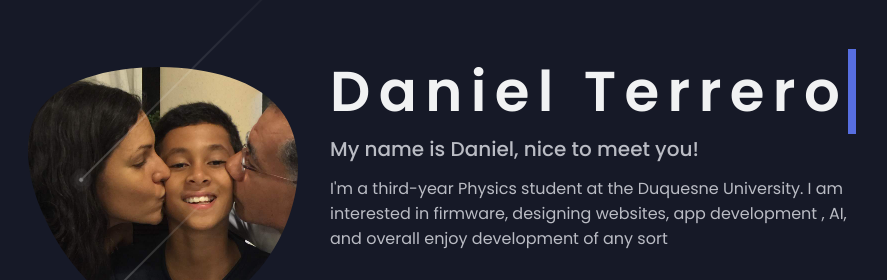
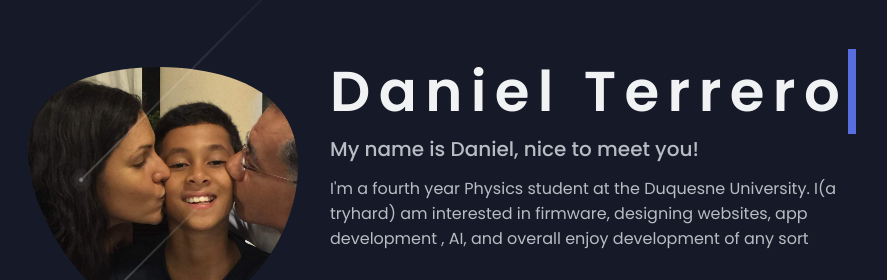
Before and after one commit to Player-i/portfolio-v1, a plain HTML site: page index.html in a window 1280 px wide. Shown: the part 39-319 px from the top of the page, 280-1167 px from the left. Drawn offline with nearby package versions, Linux system fonts and the light colour scheme.

Commit message:
update index.html

```diff
--- a/index.html
+++ b/index.html
@@ -199,7 +199,7 @@
                         </h1>
                         <h3 class="home_subtitle">My name is Daniel, nice to meet you!</h3>
                         <p class="home_description">
-                            I'm a third-year Physics student at the Duquesne University. I am interested in firmware, designing websites, app development , AI, and overall enjoy development of any sort</p>
+                            I'm a fourth year Physics student at the Duquesne University. I(a tryhard) am interested in firmware, designing websites, app development , AI, and overall enjoy development of any sort</p>
                         <a href="mailto:dterrero10@gmail.com" class="button button--flex">
                                     Contact Me
                                     <i class="uil uil-envelope-check button_icon"></i>
```
